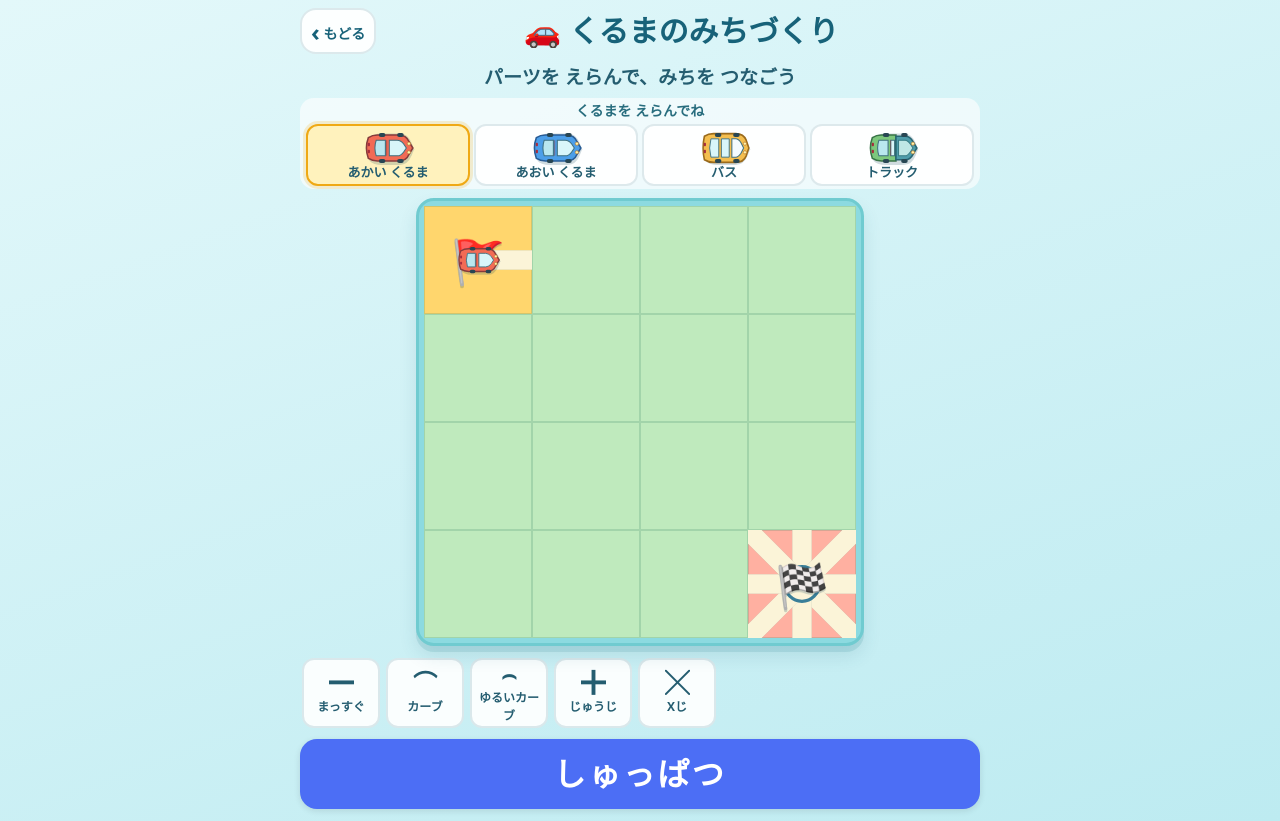
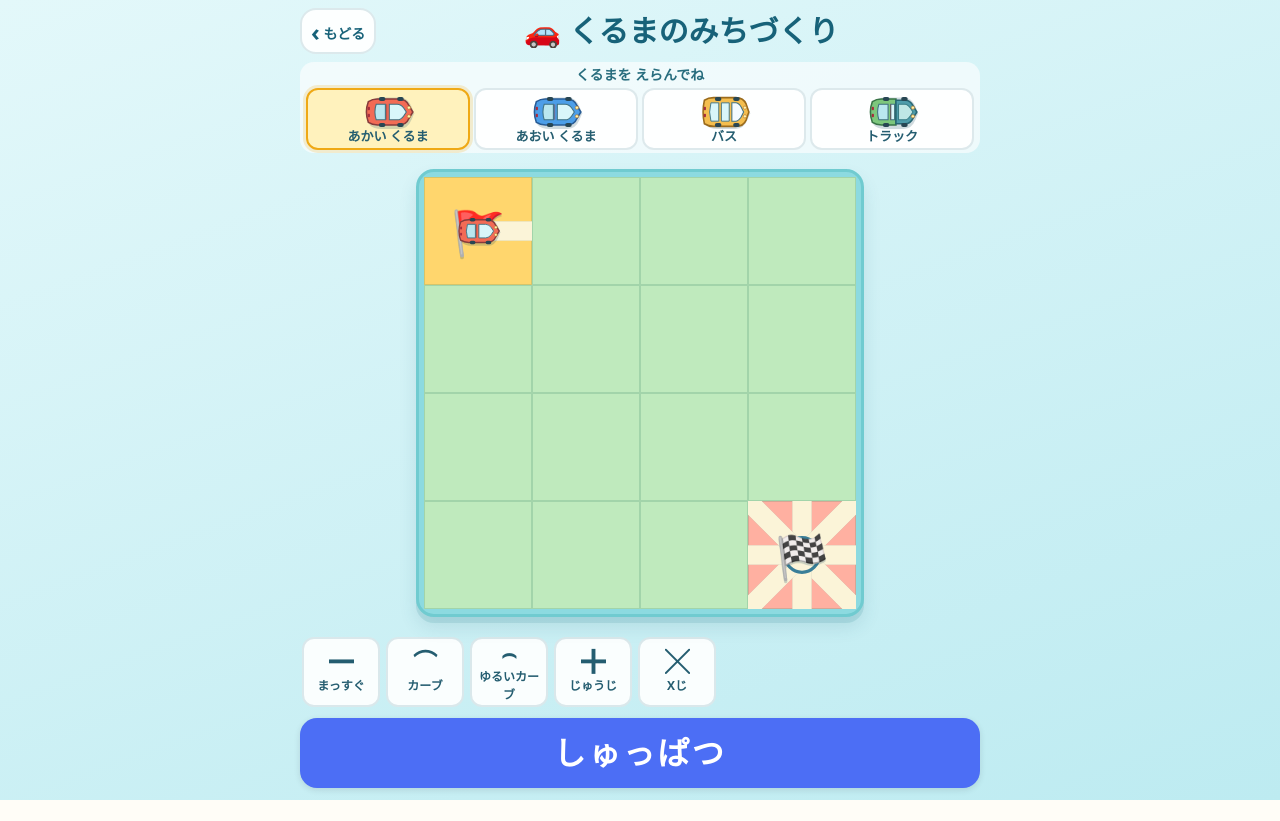
Before and after one commit to KoheiKasahara/kids-playground, a React (Vite) app: page /games/car-road-builder/play in a window 1280 px wide. After the commit the page ends 800 px from the top, so only its background shows below. Built offline with nearby package versions, Linux system fonts and the light colour scheme.

Commit message:
feat(car-road-builder): compact play screen layout

```diff
--- a/src/games/car-road-builder/CarRoadBuilderPlay.tsx
+++ b/src/games/car-road-builder/CarRoadBuilderPlay.tsx
@@ -92,7 +92,7 @@ export default function CarRoadBuilderPlay({ stageId }: CarRoadBuilderPlayProps
   const [progress, setProgress] = useState(0)
   const [departureFeedback, setDepartureFeedback] = useState(false)
   const [goalCelebrationId, setGoalCelebrationId] = useState<number | null>(null)
-  const [status, setStatus] = useState('パーツを えらんで、みちを つなごう')
+  const [status, setStatus] = useState('')
   const animationRef = useRef<number | null>(null)
   const departureFeedbackTimerRef = useRef<number | null>(null)
   const goalCelebrationTimerRef = useRef<number | null>(null)
@@ -525,7 +525,7 @@ export default function CarRoadBuilderPlay({ stageId }: CarRoadBuilderPlayProps
           <h1><span aria-hidden="true">🚗</span> くるまのみちづくり</h1>
         </header>
 
-        <p className={styles.status} role="status" aria-live="polite">{status}</p>
+        {status && <p className={styles.status} role="status" aria-live="polite">{status}</p>}
 
         <VehiclePicker
           selectedVehicleId={vehicleId}
@@ -559,7 +559,6 @@ export default function CarRoadBuilderPlay({ stageId }: CarRoadBuilderPlayProps
 
         {selectedCell && selectedCell.kind && (
           <div className={styles.selectionTools} aria-label="えらんだパーツのそうさ">
-            <span>{PART_DEFINITIONS[selectedCell.kind].label}</span>
             <button type="button" onClick={rotateSelected} disabled={running} aria-label="まわす">↻ まわす</button>
             <button type="button" onClick={deleteSelected} disabled={running || selectedCell.kind === 'start' || selectedCell.kind === 'goal'} aria-label="けす">けす</button>
           </div>
```
